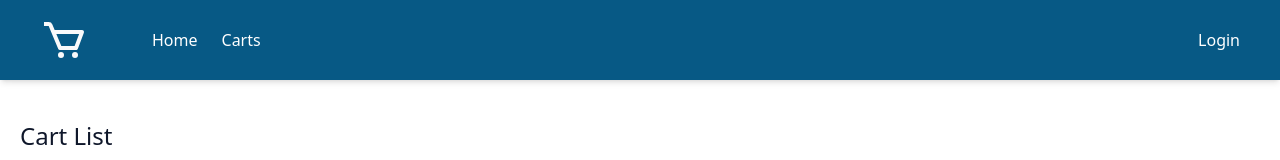
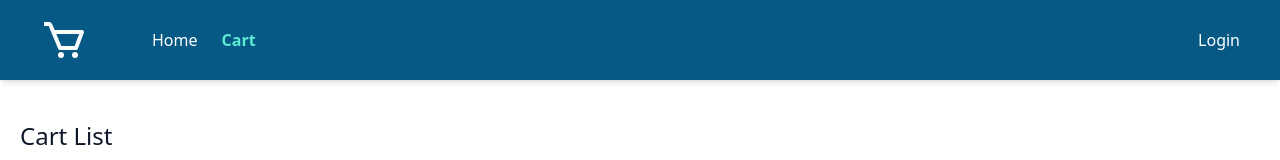
Before and after one commit to saleh-ahmad-oyon/my-react-project, a React (Vite) app: page /cart in a window 1280 px wide. Shown: the top 160 px of the page. Built offline with nearby package versions, Linux system fonts and the light colour scheme.

Commit message:
- Fix Cart Navigation

```diff
--- a/src/components/common/Navbar.tsx
+++ b/src/components/common/Navbar.tsx
@@ -41,7 +41,7 @@ export const Navbar = () => {
               ) : (
                 ""
               )}
-              <NavLink to="/carts">Carts</NavLink>
+              <NavLink to="/cart">Cart</NavLink>
             </li>
           </ul>
         </div>
--- a/src/pages/cart/index.tsx
+++ b/src/pages/cart/index.tsx
@@ -23,7 +23,7 @@ import { FiPlus, FiMinus } from "react-icons/fi";
 import { useCookies } from "react-cookie";
 import {Button} from "@/components/ui/button.tsx";
 
-const CartList = () => {
+const Cart = () => {
   const navigate = useNavigate();
   const location = useLocation();
   const [cookies] = useCookies(["token"]);
@@ -127,4 +127,4 @@ const CartList = () => {
   );
 };
 
-export default CartList;
+export default Cart;
--- a/src/pages/index.tsx
+++ b/src/pages/index.tsx
@@ -1,5 +1,3 @@
-import React from 'react'
-
 const Home = () => {
   return (
     <div>Home</div>
--- a/src/router/index.tsx
+++ b/src/router/index.tsx
@@ -3,8 +3,8 @@ import NotFound from '@/pages/not-found'
 import {createBrowserRouter} from 'react-router-dom'
 import ProductList from "@/pages/products/list";
 import ProductDetail from "@/pages/products/detail";
+import Login from "@/pages/login";
 import Cart from "@/pages/cart";
-import Login from "@/pages/login";
 
 export const router = createBrowserRouter([
   {
```
